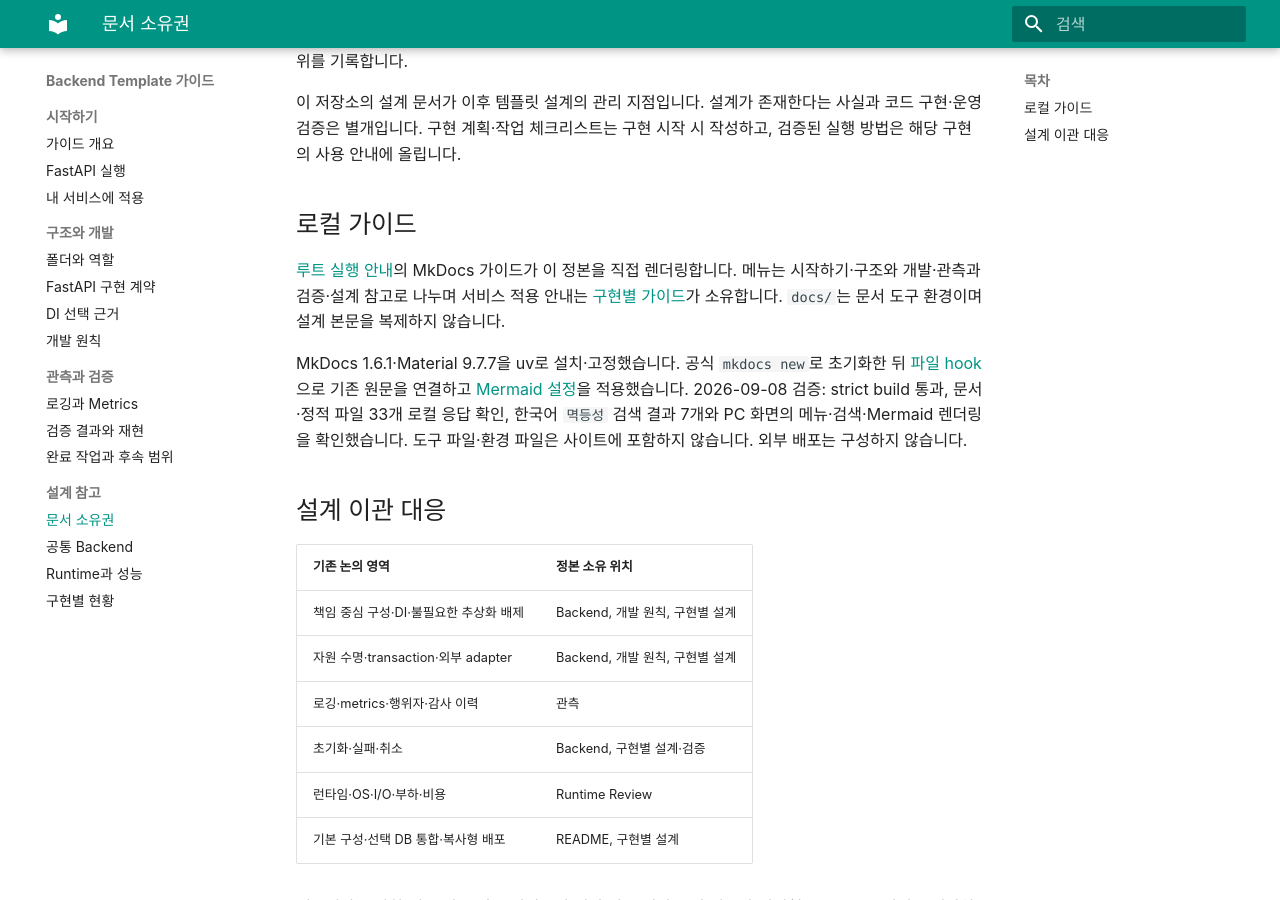
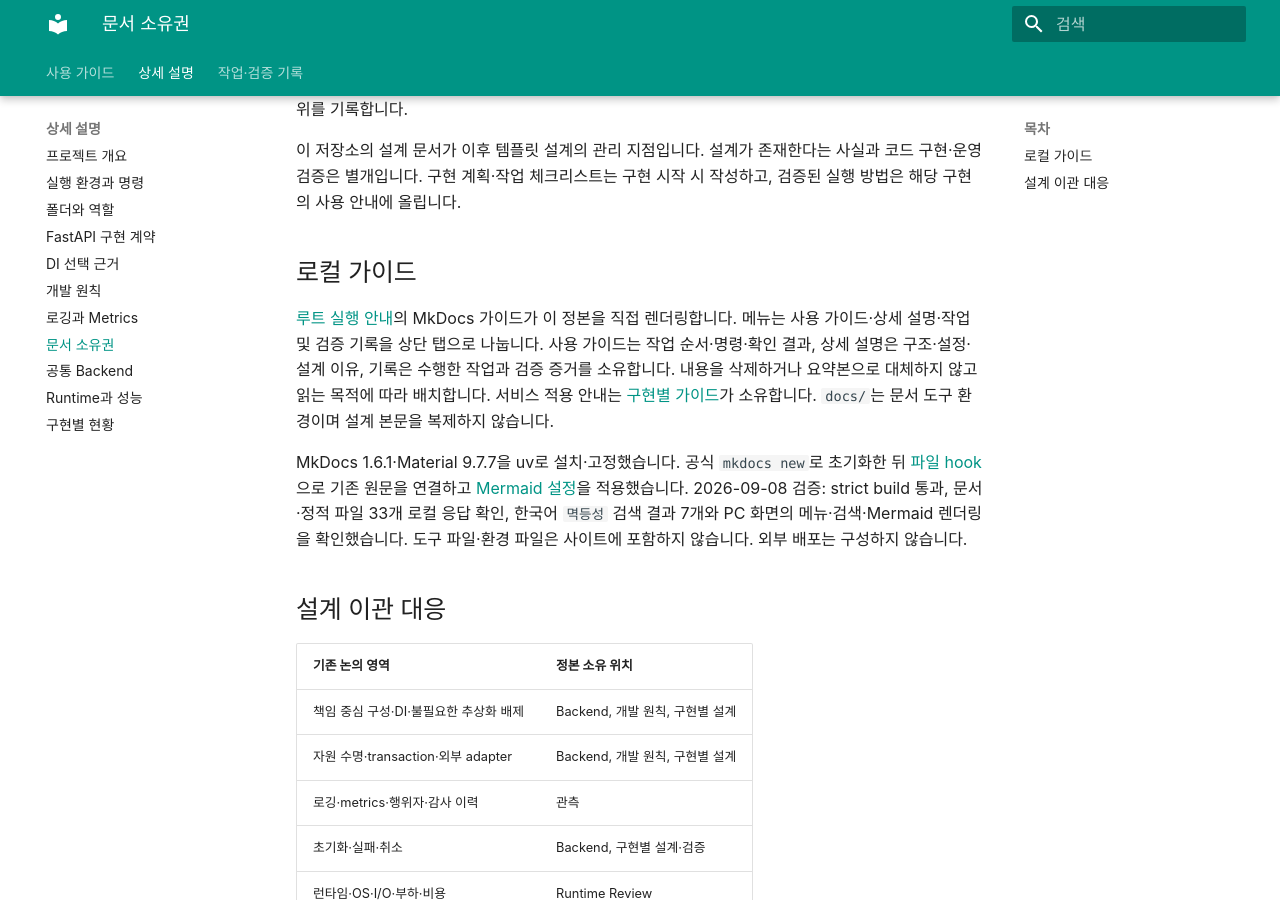
Before and after one commit to Dae-Jeong/backend-template, an MkDocs documentation site: the page built from design/README.md, in a window 1280 px wide and 900 px high, scrolled down 776 px. Built offline with MkDocs 1.6.1 and Material for MkDocs 9.7.7, drawn with Linux system fonts in a browser that asks for light colours.

Commit message:
docs: separate usage guides from explanations and verification records

```diff
--- a/design/README.md
+++ b/design/README.md
@@ -24,7 +24,9 @@ Status: canonical-design · 공통 설계와 구현별 검증을 구분하는
 ## 로컬 가이드
 
 [루트 실행 안내](../README.md#가이드-읽기)의 MkDocs 가이드가 이 정본을 직접 렌더링합니다.
-메뉴는 시작하기·구조와 개발·관측과 검증·설계 참고로 나누며 서비스 적용 안내는
+메뉴는 사용 가이드·상세 설명·작업 및 검증 기록을 상단 탭으로 나눕니다.
+사용 가이드는 작업 순서·명령·확인 결과, 상세 설명은 구조·설정·설계 이유, 기록은 수행한 작업과 검증 증거를 소유합니다.
+내용을 삭제하거나 요약본으로 대체하지 않고 읽는 목적에 따라 배치합니다. 서비스 적용 안내는
 [구현별 가이드](implementations/service-guide.md)가 소유합니다. `docs/`는 문서 도구 환경이며 설계 본문을 복제하지 않습니다.
 
 MkDocs 1.6.1·Material 9.7.7을 uv로 설치·고정했습니다. 공식 `mkdocs new`로 초기화한 뒤
--- a/mkdocs.yml
+++ b/mkdocs.yml
@@ -11,6 +11,8 @@ theme:
     primary: teal
     accent: teal
   features:
+    - navigation.tabs
+    - navigation.tabs.sticky
     - navigation.sections
     - navigation.top
     - search.suggest
@@ -49,21 +51,22 @@ markdown_extensions:
           class: mermaid
           format: !!python/name:pymdownx.superfences.fence_code_format
 nav:
-  - 시작하기:
-      - 가이드 개요: README.md
-      - FastAPI 실행: python/fastapi/README.md
+  - 사용 가이드:
+      - 어디서 시작할까요: README.md
+      - 로컬 실행: design/implementations/quickstart.md
       - 내 서비스에 적용: design/implementations/service-guide.md
-  - 구조와 개발:
+  - 상세 설명:
+      - 프로젝트 개요: design/overview.md
+      - 실행 환경과 명령: python/fastapi/README.md
       - 폴더와 역할: design/implementations/fastapi-structure.md
       - FastAPI 구현 계약: design/implementations/fastapi.md
       - DI 선택 근거: design/implementations/fastapi-di-options.md
       - 개발 원칙: design/engineering.md
-  - 관측과 검증:
       - 로깅과 Metrics: design/observability.md
-      - 검증 결과와 재현: design/implementations/fastapi-verification.md
-      - 완료 작업과 후속 범위: design/implementations/fastapi-tasks.md
-  - 설계 참고:
       - 문서 소유권: design/README.md
       - 공통 Backend: design/backend.md
       - Runtime과 성능: design/runtime-review.md
       - 구현별 현황: design/implementations/README.md
+  - 작업·검증 기록:
+      - 검증 결과와 재현: design/implementations/fastapi-verification.md
+      - 완료 작업과 후속 범위: design/implementations/fastapi-tasks.md
```
Also changed, not shown: README.md (+11 -73 lines), design/implementations/fastapi-structure.md (+1 -1 lines), design/implementations/quickstart.md (added, +51 -0 lines), design/implementations/service-guide.md (+1 -1 lines), design/overview.md (added, +84 -0 lines), python/fastapi/README.md (+2 -17 lines).
